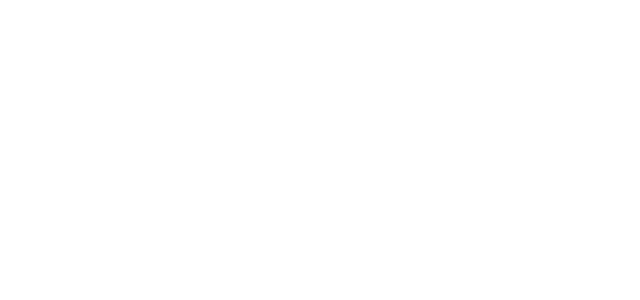
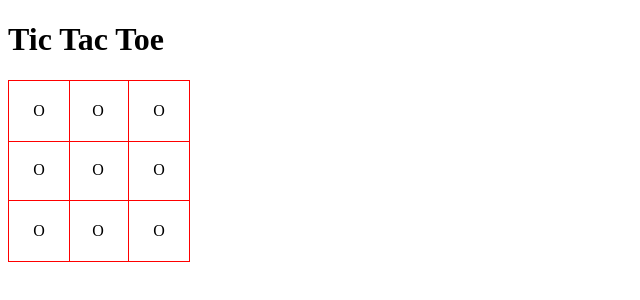
Before and after one commit to JakkNaj/Odin-TicTacToe, a plain HTML site: page index.html in a window 1280 px wide. Shown: the whole page, without its empty margins (0-640 px from the left). Drawn offline with Linux system fonts and the light colour scheme.

Commit message:
players can click on gameTiles

```diff
--- a/index.html
+++ b/index.html
@@ -6,8 +6,25 @@
           content="width=device-width, user-scalable=no, initial-scale=1.0, maximum-scale=1.0, minimum-scale=1.0">
     <meta http-equiv="X-UA-Compatible" content="ie=edge">
     <title>TicTacToe</title>
+    <link rel="stylesheet" href="styles.css">
 </head>
 <body>
-
+    <header>
+        <h1>Tic Tac Toe</h1>
+    </header>
+    <main>
+        <div class="gameboard-wrapper">
+            <div class="gameTile"></div>
+            <div class="gameTile"></div>
+            <div class="gameTile"></div>
+            <div class="gameTile"></div>
+            <div class="gameTile"></div>
+            <div class="gameTile"></div>
+            <div class="gameTile"></div>
+            <div class="gameTile"></div>
+            <div class="gameTile"></div>
+        </div>
+    </main>
+    <script src="script.js"></script>
 </body>
 </html>
--- a/script.js
+++ b/script.js
@@ -0,0 +1,52 @@
+
+const gameboard = (() => {
+    let _board = new Array(9);
+    _board.fill('O');
+    let gTiles = document.querySelectorAll(".gameTile");
+    const _init = () => {
+        //ready the gameboard for play - add event listeners to gameTiles etc.
+        for (let tile of gTiles) {
+            tile.addEventListener("click", function(){
+                if (gameController.playerOnTurn){
+                    this.textContent = 'X';
+                    gameController.playerOnTurn = false;
+                } else {
+                    this.textContent = 'E';
+                    gameController.playerOnTurn = true;
+                }
+            })
+        }
+    }
+    const showGameBoard = () => {
+        let gb = document.querySelector(".gameboard-wrapper");
+        let index = 0;
+        for(let tile of gTiles){
+            tile.textContent = _board[index];
+            index++;
+        }
+    }
+
+
+    return {
+        _board, showGameBoard, _init
+    }
+})()
+
+const Player = (name, health) => {
+    return {name, health};
+}
+
+const gameController = (() => {
+    const player = Player("Jakub");
+    const enemy = Player("Marek");
+    const gamePlaying = true;
+    let playerOnTurn = true;
+    const _start = () => {
+        gameboard._init();
+        gameboard.showGameBoard();
+
+    }
+    return { player, enemy, _start, playerOnTurn }
+})()
+
+gameController._start();
--- a/styles.css
+++ b/styles.css
@@ -0,0 +1,29 @@
+.gameboard-wrapper {
+    display: grid;
+    grid-template-columns: repeat(3, 60px);
+    grid-template-rows: repeat(3, 60px);
+}
+
+.gameTile {
+    width: 100%;
+    height: 100%;
+    display: flex;
+    justify-content: center;
+    align-items: center;
+}
+
+.gameTile:nth-child(3n + 1),
+.gameTile:nth-child(3n + 3){
+    border-right: 1px solid red;
+    border-left: 1px solid red;
+}
+
+.gameTile:nth-child(1),
+.gameTile:nth-child(2),
+.gameTile:nth-child(3),
+.gameTile:nth-child(7),
+.gameTile:nth-child(8),
+.gameTile:nth-child(9){
+    border-top: 1px solid red;
+    border-bottom: 1px solid red;
+ }
```
